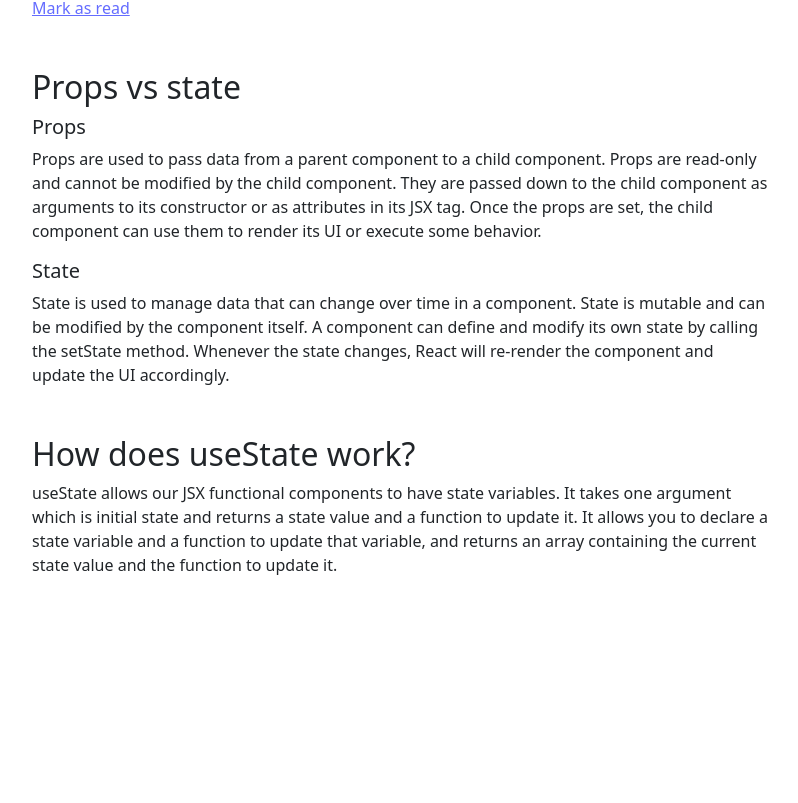
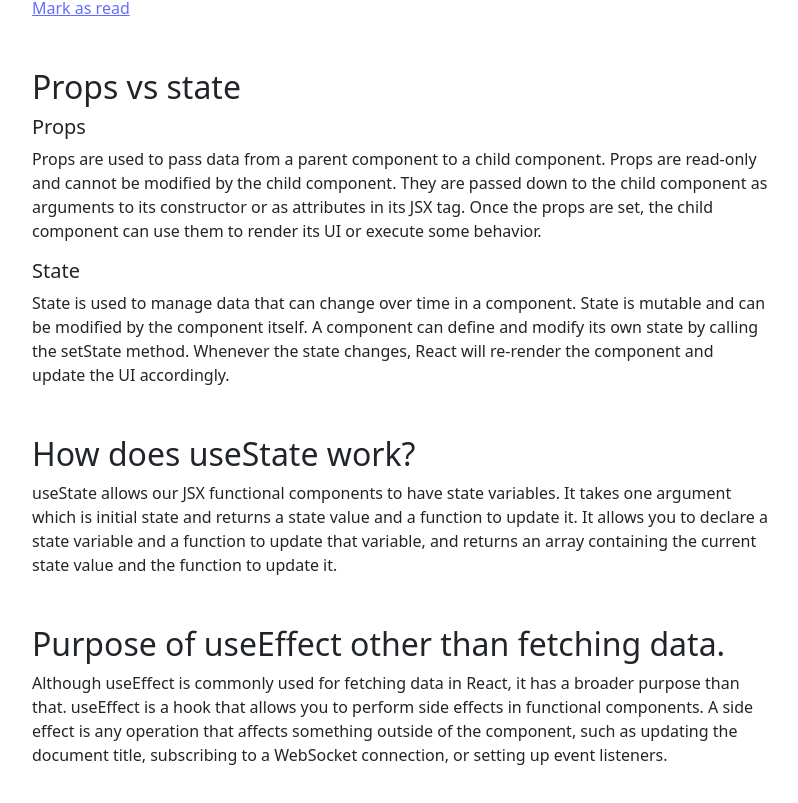
Before and after one commit to naem0/knowledge-cafe, a React (Vite) app: page / in a window 1280 px wide. Shown: the part 5959-6762 px from the top of the page, without its empty margins (50-848 px from the left). Before the commit the page ends 6616 px from the top, so only its background shows below. Built offline with nearby package versions, Linux system fonts and the light colour scheme.

Commit message:
Purpose of useEffect other than fetching data Question and answer add

```diff
--- a/src/components/QuestionsAnswers/QuestionsAnswers.jsx
+++ b/src/components/QuestionsAnswers/QuestionsAnswers.jsx
@@ -20,6 +20,12 @@
                 useState allows our JSX functional components to have state variables. It takes one argument which is initial state and returns a state value and a function to update it. It allows you to declare a state variable and a function to update that variable, and returns an array containing the current state value and the function to update it.
                 </p>
             </div>
+            <div className="my-5">
+                <h2>Purpose of useEffect other than fetching data.</h2>
+                <p>
+                Although useEffect is commonly used for fetching data in React, it has a broader purpose than that. useEffect is a hook that allows you to perform side effects in functional components. A side effect is any operation that affects something outside of the component, such as updating the document title, subscribing to a WebSocket connection, or setting up event listeners.
+                </p>
+            </div>
         </div>
     );
 };
```
